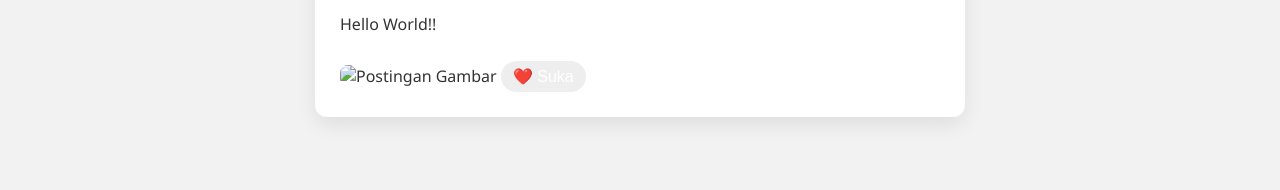
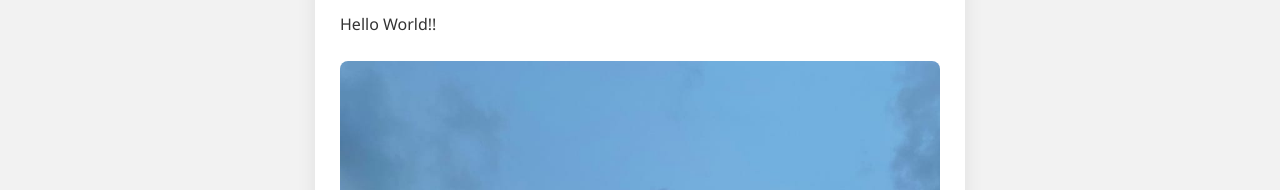
Before and after one commit to akuntugas1/Aan-login, a plain HTML site: page index.html in a window 1280 px wide. Shown: the part 762-952 px from the top of the page. Before the commit the page ends 909 px from the top, so only its background shows below. Drawn offline with Linux system fonts and the light colour scheme.

Commit message:
Update index.html

```diff
--- a/index.html
+++ b/index.html
@@ -217,14 +217,14 @@
 
     <div class="post">
       <div class="profile">
-        <img src="https://github.com/akuntugas1/Aan-login/blob/main/IMG-20250613-WA0130.jpg" alt="profil">
+        <img src="IMG-20250613-WA0130.jpg" alt="profil">
         <div>
           <p><strong>Ann Riski R</strong></p>
           <p style="font-size: 0.9rem; color: gray;">2025-05-25 09:38:12</p>
         </div>
       </div>
       <p>Hello World!!</p>
-      <img src="IMG-20250611-WA0098.jpg" alt="Postingan Gambar">
+      <img src="IMG-20250613-WA0130.jpg" alt="Postingan Gambar">
       <button class="like-btn" onclick="likePost(this)">❤️ Suka</button>
     </div>
   </div>
```
